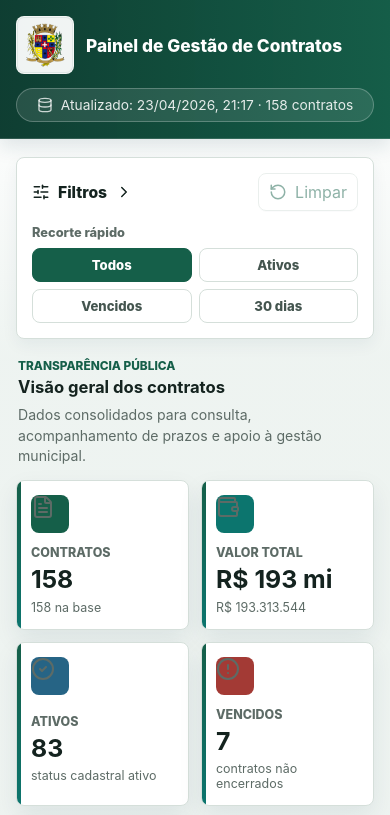
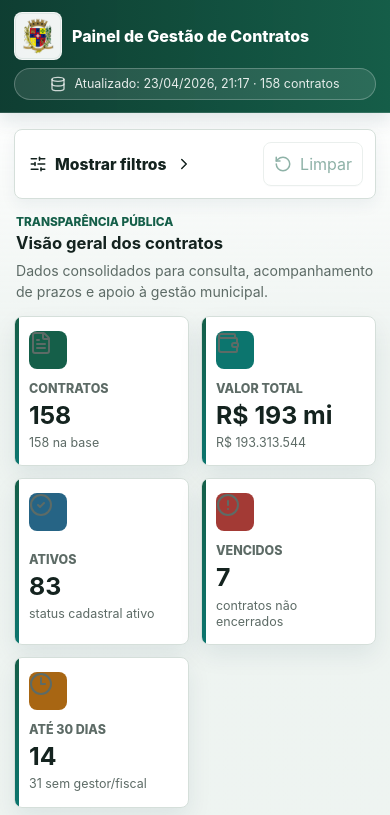
Before and after one commit to matheuhenriqu/painel-contratos-iguape-sp, a plain HTML site: page index.html in a window 390 px wide. Shown: the top 815 px of the page. Drawn offline with Linux system fonts and the light colour scheme.

Commit message:
Improve mobile responsiveness

```diff
--- a/app.js
+++ b/app.js
@@ -51,6 +51,7 @@ const elements = {
   updatedLabel: queryRequired("#updatedLabel"),
   filters: queryRequired(".filters"),
   toggleFiltersBtn: queryRequired("#toggleFiltersBtn"),
+  filterToggleLabel: queryRequired("#filterToggleLabel"),
   quickFilterButtons: queryAll("[data-quick-filter]"),
   filterCountBadge: queryRequired("#filterCountBadge"),
   kpiGrid: queryRequired("#kpiGrid"),
@@ -140,6 +141,10 @@ function hydrateFilters() {
 
 function bindEvents() {
   elements.toggleFiltersBtn.addEventListener("click", () => {
+    if (!isFilterViewport()) {
+      setFiltersCollapsed(false);
+      return;
+    }
     userToggledFilters = true;
     setFiltersCollapsed(!elements.filters.classList.contains("is-collapsed"));
   });
@@ -553,12 +558,17 @@ function renderRows(rows) {
 }
 
 function configureFilterPanel() {
-  setFiltersCollapsed(isSmallViewport());
+  setFiltersCollapsed(isFilterViewport());
 }
 
 function setFiltersCollapsed(collapsed) {
-  elements.filters.classList.toggle("is-collapsed", collapsed);
-  elements.toggleFiltersBtn.setAttribute("aria-expanded", String(!collapsed));
+  const shouldCollapse = isFilterViewport() && collapsed;
+  const label = shouldCollapse ? "Mostrar filtros" : isFilterViewport() ? "Ocultar filtros" : "Filtros";
+
+  elements.filters.classList.toggle("is-collapsed", shouldCollapse);
+  elements.toggleFiltersBtn.setAttribute("aria-expanded", String(!shouldCollapse));
+  elements.toggleFiltersBtn.setAttribute("aria-label", label);
+  elements.filterToggleLabel.textContent = label;
 }
 
 function sortRows(rows) {
@@ -876,6 +886,10 @@ function isSmallViewport() {
   return window.matchMedia(`(max-width: ${BREAKPOINTS.small}px)`).matches;
 }
 
+function isFilterViewport() {
+  return window.matchMedia(`(max-width: ${BREAKPOINTS.filters}px)`).matches;
+}
+
 function shortLabel(label, length = 22) {
   const text = String(label || "");
   return text.length > length ? `${text.slice(0, length - 1)}…` : text;
--- a/index.html
+++ b/index.html
@@ -42,7 +42,7 @@
         <div class="filter-header">
           <button id="toggleFiltersBtn" class="filter-title-button" type="button" aria-expanded="true" aria-controls="filterBody">
             <i data-lucide="sliders-horizontal"></i>
-            <span>Filtros</span>
+            <span id="filterToggleLabel">Filtros</span>
             <span id="filterCountBadge" class="filter-count-badge" hidden></span>
             <i class="filter-chevron" data-lucide="chevron-down"></i>
           </button>
--- a/styles.css
+++ b/styles.css
@@ -1326,8 +1326,8 @@ body.is-compact .timing-pill {
     position: static;
     align-items: flex-start;
     flex-direction: column;
-    gap: 12px;
-    padding: 16px;
+    gap: 10px;
+    padding: 12px 14px;
   }
 
   .topbar-actions {
@@ -1338,7 +1338,7 @@ body.is-compact .timing-pill {
   .brand {
     align-items: center;
     flex-direction: row;
-    gap: 12px;
+    gap: 10px;
   }
 
   .brand-logo {
@@ -1347,8 +1347,8 @@ body.is-compact .timing-pill {
   }
 
   .brand-logo-frame {
-    width: 58px;
-    height: 58px;
+    width: 48px;
+    height: 48px;
   }
 
   .brand-copy span {
@@ -1356,16 +1356,25 @@ body.is-compact .timing-pill {
   }
 
   .brand h1 {
-    font-size: 1.08rem;
+    font-size: 1rem;
+    line-height: 1.14;
+  }
+
+  .updated-label {
+    min-height: 32px;
+    padding: 6px 10px;
+    font-size: 0.78rem;
+    line-height: 1.2;
   }
 
   .app-shell {
-    padding: 18px 16px 34px;
+    gap: 14px;
+    padding: 16px 14px 34px;
   }
 
   .filters {
     display: block;
-    padding: 15px;
+    padding: 12px;
   }
 
   .filter-header {
@@ -1373,7 +1382,8 @@ body.is-compact .timing-pill {
   }
 
   .filter-title-button {
-    min-height: 38px;
+    min-height: 44px;
+    padding: 0 2px;
   }
 
   .filter-chevron {
@@ -1382,27 +1392,59 @@ body.is-compact .timing-pill {
 
   .filter-body {
     display: block;
-    margin-top: 14px;
+    margin-top: 12px;
   }
 
   .filters.is-collapsed .filter-body {
-    display: block;
+    display: none;
   }
 
   .filters.is-collapsed .filter-chevron {
     transform: rotate(-90deg);
   }
 
-  .filters.is-collapsed .filter-body > :not(.quick-filter-field) {
-    display: none;
-  }
-
-  .filters.is-collapsed .quick-filter-field {
-    margin-bottom: 0;
-  }
-
-  .filters.is-collapsed .status-note {
-    display: none;
+  .ghost-button,
+  .quick-filter-button,
+  .mini-action-button,
+  .field input,
+  .field select,
+  .sort-control select,
+  .sort-dir-button,
+  .density-button,
+  .pager-button,
+  .section-toggle-button,
+  .filter-chip {
+    min-height: 44px;
+  }
+
+  .quick-filter-button {
+    padding: 4px 8px;
+    line-height: 1.15;
+    white-space: normal;
+  }
+
+  .section-toggle-button {
+    width: 44px;
+  }
+
+  .input-clear-button {
+    width: 34px;
+    height: 34px;
+  }
+
+  .insight-card {
+    min-height: auto;
+  }
+
+  .insight-card strong,
+  .insight-card small {
+    overflow: visible;
+    text-overflow: clip;
+    white-space: normal;
+  }
+
+  .kpi-card small {
+    line-height: 1.3;
   }
 
   .analytics-grid {
@@ -1461,7 +1503,7 @@ body.is-compact .timing-pill {
   }
 }
 
-@media (max-width: 720px) {
+@media (max-width: 820px) {
   .table-panel {
     background: transparent;
     border: 0;
@@ -1588,7 +1630,7 @@ body.is-compact .timing-pill {
 
 @media (max-width: 520px) {
   .topbar {
-    gap: 14px;
+    gap: 8px;
   }
 
   .topbar-actions {
@@ -1599,6 +1641,7 @@ body.is-compact .timing-pill {
     max-width: none;
     flex: 1 1 auto;
     justify-content: center;
+    padding-inline: 9px;
     white-space: normal;
     text-align: center;
   }
@@ -1661,6 +1704,7 @@ body.is-compact .timing-pill {
 @media (max-width: 380px) {
   .topbar {
     overflow: hidden;
+    padding: 10px 12px;
   }
 
   .brand-logo {
@@ -1669,20 +1713,26 @@ body.is-compact .timing-pill {
   }
 
   .brand-logo-frame {
-    width: 52px;
-    height: 52px;
+    width: 44px;
+    height: 44px;
   }
 
   .brand h1 {
-    font-size: 1rem;
+    font-size: 0.95rem;
+  }
+
+  .kpi-grid {
+    grid-template-columns: 1fr;
   }
 
   .kpi-card {
-    min-height: 128px;
+    grid-template-columns: 42px minmax(0, 1fr);
+    min-height: 96px;
   }
 
   .updated-label {
     justify-content: center;
+    font-size: 0.74rem;
     white-space: normal;
     text-align: center;
     line-height: 1.25;
```
Also changed, not shown: README.md.
